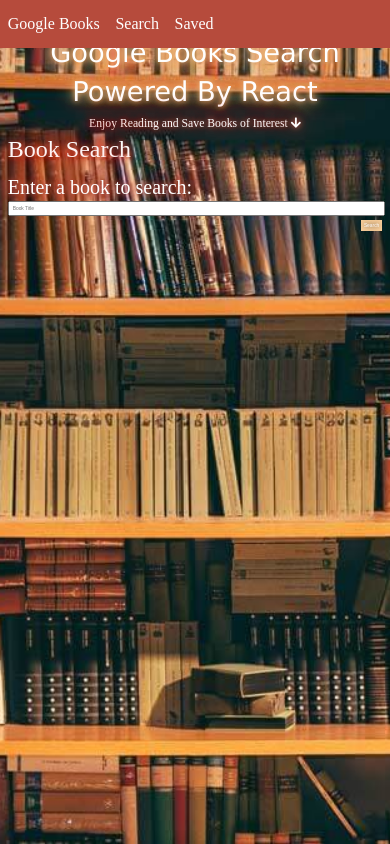
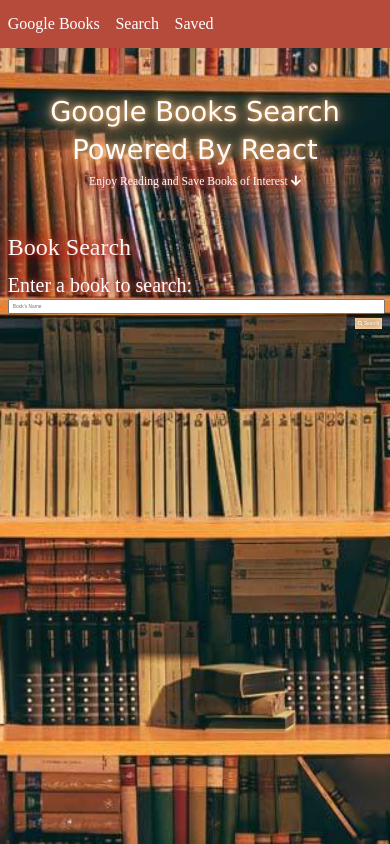
Before and after one commit to legendarybrij/google-books-search, a React (Create React App) app in the folder client/: page / in a window 390 px wide. Built offline with nearby package versions, Linux system fonts and the light colour scheme.

Commit message:
added search symbol

```diff
--- a/client/src/App.css
+++ b/client/src/App.css
@@ -32,7 +32,7 @@
 }
 
 header {
-  padding-top:10%;
+  padding-top:9%;
 }
 
 header h1, header h2 {
@@ -153,6 +153,7 @@
   margin-bottom: 2vw;
 }
 
+
 .bookResult h4 {
   font-size: 1.25rem;
   margin-bottom: 1vw;
@@ -191,4 +192,20 @@
     display: flex;
     align-items: flex-start;
   }
+
 }
+
+@media screen and (max-width: 530px) {
+  header {
+    padding-top:25%;
+  }
+
+  #searchContainer {
+    padding-top:10%;
+  }
+
+  #resultsContainer h3  {
+    font-size: 4vw;
+  }
+
+}
--- a/client/src/components/SearchForm.js
+++ b/client/src/components/SearchForm.js
@@ -7,9 +7,9 @@
             <form id="bookSearch">
                 <label htmlFor="bookInput" id="searchInfo" form="bookSearch">Enter a book to search:</label>
                 <br></br>
-                <input type="text" name="bookInput" id="bookInput" form="bookSearch" onChange={(e) => props.handleChange(e)} placeholder="Book Title" required/>
+                <input type="text" name="bookInput" id="bookInput" form="bookSearch" onChange={(e) => props.handleChange(e)} placeholder="Book's Name" required />
                 <br></br>
-                <button type="submit" onClick={(e) => props.handleSearchClick(e)}>Search</button>
+                <button type="submit" onClick={(e) => props.handleSearchClick(e)}><i class="fa fa-search"></i> Search </button>
             </form>
         </div>
     );
```
Also changed, not shown: 1 other file (tests, documents, lock files or other folders).
